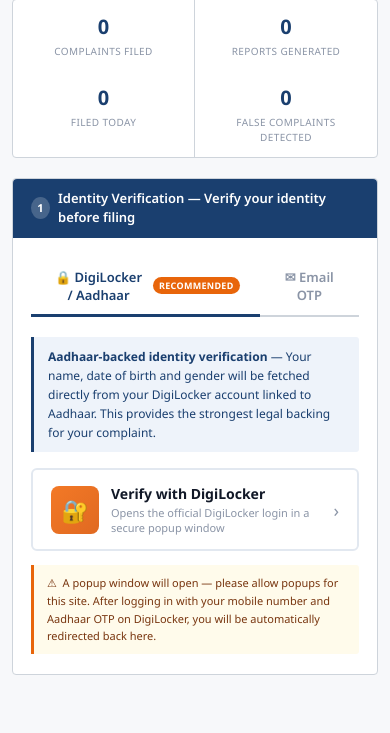
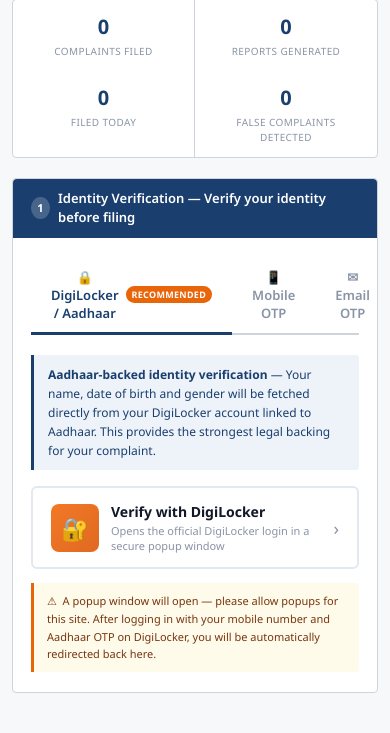
Before and after one commit to keshavhacker1609/AutoJustice-AI-NEXUS, a FastAPI app: template backend/templates/citizen_portal.html in a window 390 px wide. Shown: the part 471-1204 px from the top of the page. Run offline with FastAPI, Linux system fonts and the light colour scheme; the template is opened without the code that fills it, so the values that code supplies are empty.

Commit message:
feat: Mobile OTP tab via Fast2SMS + 3-way verification (DigiLocker / Phone OTP / Email OTP)

```diff
--- a/backend/static/js/citizen.js
+++ b/backend/static/js/citizen.js
@@ -31,23 +31,196 @@ let _dlPopupTimer = null;            // Timer for DigiLocker popup poll
 
 // ── Verification Tab Switcher ────────────────────────────────────────────────
 
+let phoneResendCountdownTimer = null;
+let verifiedPhone = null;
+
 function switchVerifyTab(tab) {
-  const dlTab  = document.getElementById('tab-digilocker');
-  const emlTab = document.getElementById('tab-email');
-  const dlPanel  = document.getElementById('vt-digilocker');
-  const emlPanel = document.getElementById('vt-email');
+  // Hide all panels and deactivate all tabs
+  ['digilocker', 'phone', 'email'].forEach(t => {
+    const tabEl   = document.getElementById(`tab-${t}`);
+    const panelEl = document.getElementById(`vt-${t}`);
+    if (tabEl)   tabEl.classList.remove('active');
+    if (panelEl) panelEl.style.display = 'none';
+  });
+  // Show selected
+  const active = document.getElementById(`tab-${tab}`);
+  const panel  = document.getElementById(`vt-${tab}`);
+  if (active) active.classList.add('active');
+  if (panel)  panel.style.display = '';
+}
 
-  if (tab === 'digilocker') {
-    dlTab.classList.add('active');
-    emlTab.classList.remove('active');
-    if (dlPanel)  dlPanel.style.display  = '';
-    if (emlPanel) emlPanel.style.display = 'none';
-  } else {
-    emlTab.classList.add('active');
-    dlTab.classList.remove('active');
-    if (emlPanel) emlPanel.style.display = '';
-    if (dlPanel)  dlPanel.style.display  = 'none';
+// ── Mobile Phone OTP Verification ────────────────────────────────────────────
+
+async function sendPhoneOTP() {
+  const phoneInput = document.getElementById('phoneNumber');
+  const phone = phoneInput ? phoneInput.value.trim().replace(/\D/g, '') : '';
+
+  if (!phone || !/^[6-9]\d{9}$/.test(phone)) {
+    if (phoneInput) phoneInput.style.borderColor = 'var(--red)';
+    showToast('Enter a valid 10-digit Indian mobile number (starts with 6-9).', 'err');
+    if (phoneInput) phoneInput.focus();
+    return;
   }
+  if (phoneInput) phoneInput.style.borderColor = '';
+
+  const btn = document.getElementById('sendPhoneOtpBtn');
+  btn.disabled = true;
+  btn.textContent = 'Sending…';
+
+  try {
+    const res = await fetch('/api/auth/send-otp', {
+      method: 'POST',
+      headers: { 'Content-Type': 'application/json' },
+      body: JSON.stringify({ phone }),
+    });
+    const data = await res.json();
+    if (!res.ok) throw new Error(data.detail || 'Failed to send OTP');
+
+    document.getElementById('phoneOtpEntryRow').style.display = 'block';
+    if (phoneInput) phoneInput.readOnly = true;
+    btn.style.display = 'none';
+
+    document.getElementById('p0').focus();
+    showToast('OTP sent to your mobile!', 'ok');
+    _startPhoneResendCountdown(60);
+
+    // DEV mode: if SMS disabled, OTP is in server logs — show hint
+    if (data.dev_note) {
+      showToast('⚠ SMS not configured — check server terminal for OTP', 'err');
+    }
+
+  } catch (err) {
+    btn.disabled = false;
+    btn.textContent = 'Send OTP';
+    showToast(err.message, 'err');
+  }
+}
+
+async function verifyPhoneOTP() {
+  const digits = ['p0','p1','p2','p3','p4','p5'].map(id => {
+    const el = document.getElementById(id);
+    return el ? el.value.trim() : '';
+  });
+  const otp = digits.join('');
+
+  if (otp.length !== 6 || !/^\d{6}$/.test(otp)) {
+    showToast('Please enter the complete 6-digit OTP.', 'err');
+    document.getElementById('p0').focus();
+    return;
+  }
+
+  const phone = document.getElementById('phoneNumber').value.trim().replace(/\D/g, '');
+  const btn = document.getElementById('verifyPhoneOtpBtn');
+  btn.disabled = true;
+  btn.textContent = 'Verifying…';
+
+  try {
+    const res = await fetch('/api/auth/verify-otp', {
+      method: 'POST',
+      headers: { 'Content-Type': 'application/json' },
+      body: JSON.stringify({ phone, otp }),
+    });
+    const data = await res.json();
+    if (!res.ok) throw new Error(data.detail || 'Verification failed');
+
+    otpSessionToken = data.session_token;
+    verifiedPhone   = phone;
+
+    // Hide verify section
+    const vs = document.getElementById('verify-section');
+    if (vs) vs.style.display = 'none';
+
+    if (phoneResendCountdownTimer) clearInterval(phoneResendCountdownTimer);
+
+    // Show verified banner
+    const banner = document.getElementById('verifiedBanner');
+    if (banner) banner.classList.add('show');
+    const bannerTitle = document.getElementById('verifiedBannerTitle');
+    if (bannerTitle) bannerTitle.textContent = 'Mobile Number Verified';
+    const ve = document.getElementById('verifiedEmail');
+    if (ve) ve.textContent = '+91 ' + phone + ' — Verified via SMS OTP';
+
+    // Reveal form and pre-fill phone
+    document.getElementById('formSection').style.display = 'block';
+    const phoneField = document.getElementById('complainant_phone');
+    if (phoneField) {
+      phoneField.value    = phone;
+      phoneField.readOnly = true;
+      phoneField.style.background = 'var(--gray-50)';
+      phoneField.title = 'Phone verified via OTP';
+    }
+
+    showToast('✓ Mobile number verified!', 'ok');
+    window.scrollTo({ top: 0, behavior: 'smooth' });
+
+  } catch (err) {
+    btn.disabled = false;
+    btn.textContent = 'Verify OTP';
+    showToast(err.message, 'err');
+    document.querySelectorAll('.phone-otp-digit').forEach(el => {
+      el.style.borderColor = 'var(--red)';
+      setTimeout(() => { el.style.borderColor = ''; }, 1500);
+    });
+  }
+}
+
+async function resendPhoneOTP() {
+  const btn = document.getElementById('phoneResendBtn');
+  if (btn.disabled) return;
+  const phone = document.getElementById('phoneNumber').value.trim().replace(/\D/g, '');
+  btn.disabled = true;
+  try {
+    const res = await fetch('/api/auth/send-otp', {
+      method: 'POST',
+      headers: { 'Content-Type': 'application/json' },
+      body: JSON.stringify({ phone }),
+    });
+    const data = await res.json();
+    if (!res.ok) throw new Error(data.detail || 'Failed to resend');
+    ['p0','p1','p2','p3','p4','p5'].forEach(id => {
+      const el = document.getElementById(id); if (el) el.value = '';
+    });
+    document.getElementById('p0').focus();
+    showToast('New OTP sent to your mobile!', 'ok');
+    _startPhoneResendCountdown(60);
+  } catch (err) {
+    showToast(err.message, 'err');
+    btn.disabled = false;
+  }
+}
+
+function resetPhoneOtpFlow() {
+  const phoneInput = document.getElementById('phoneNumber');
+  if (phoneInput) { phoneInput.readOnly = false; phoneInput.value = ''; phoneInput.focus(); }
+  document.getElementById('phoneOtpEntryRow').style.display = 'none';
+  const sendBtn = document.getElementById('sendPhoneOtpBtn');
+  if (sendBtn) { sendBtn.style.display = ''; sendBtn.disabled = false; sendBtn.textContent = 'Send OTP'; }
+  const verifyBtn = document.getElementById('verifyPhoneOtpBtn');
+  if (verifyBtn) { verifyBtn.disabled = false; verifyBtn.textContent = 'Verify OTP'; }
+  ['p0','p1','p2','p3','p4','p5'].forEach(id => { const el = document.getElementById(id); if (el) el.value = ''; });
+  if (phoneResendCountdownTimer) clearInterval(phoneResendCountdownTimer);
+  const rb = document.getElementById('phoneResendBtn');
+  if (rb) rb.disabled = true;
+  const rt = document.getElementById('phoneResendTimer');
+  if (rt) rt.textContent = '60';
+}
+
+function _startPhoneResendCountdown(seconds) {
+  if (phoneResendCountdownTimer) clearInterval(phoneResendCountdownTimer);
+  let remaining = seconds;
+  const timerEl = document.getElementById('phoneResendTimer');
+  const resendBtn = document.getElementById('phoneResendBtn');
+  if (resendBtn) resendBtn.disabled = true;
+  if (timerEl) timerEl.textContent = remaining;
+  phoneResendCountdownTimer = setInterval(() => {
+    remaining -= 1;
+    if (timerEl) timerEl.textContent = remaining;
+    if (remaining <= 0) {
+      clearInterval(phoneResendCountdownTimer);
+      phoneResendCountdownTimer = null;
+      if (resendBtn) resendBtn.disabled = false;
+    }
+  }, 1000);
 }
 
 // ── DigiLocker Aadhaar Verification ──────────────────────────────────────────
@@ -683,6 +856,11 @@ function buildReview() {
           <span><strong>Gender:</strong> ${escapeHtml(genderMap[digilockerProfile.gender] || digilockerProfile.gender || '—')}</span>
         </div>
       </div>`;
+  } else if (otpSessionToken && verifiedPhone) {
+    idVerifyBadge = `
+      <div style="background:#f0fdf4;border:1.5px solid #86efac;border-radius:5px;padding:10px 14px;margin-bottom:12px;font-size:12px;">
+        <span style="font-weight:700;color:#14532d;">✓ Mobile Verified via SMS OTP — +91 ${escapeHtml(verifiedPhone)}</span>
+      </div>`;
   } else if (otpSessionToken) {
     idVerifyBadge = `
       <div style="background:#f0fdf4;border:1.5px solid #86efac;border-radius:5px;padding:10px 14px;margin-bottom:12px;font-size:12px;">
@@ -881,14 +1059,39 @@ function escapeHtml(str) {
 
 document.addEventListener('DOMContentLoaded', () => {
   _setupOtpDigits();
+  _setupPhoneOtpDigits();
   _setupCharCounter();
   setupDropzone();
   setupFormSubmit();
   loadLiveStats();
   setInterval(loadLiveStats, 30000);
 
-  // Default: DigiLocker tab is active (already set in HTML)
-  // If JS loads and DigiLocker tab exists, ensure it's shown
+  // Default: DigiLocker tab active
   const dlTab = document.getElementById('vt-digilocker');
   if (dlTab) dlTab.style.display = '';
 });
+
+function _setupPhoneOtpDigits() {
+  const digits = document.querySelectorAll('.phone-otp-digit');
+  digits.forEach((input, idx) => {
+    input.addEventListener('input', (e) => {
+      const val = e.target.value.replace(/\D/g, '');
+      e.target.value = val.slice(-1);
+      if (val && idx < digits.length - 1) digits[idx + 1].focus();
+      if (idx === digits.length - 1 && val) verifyPhoneOTP();
+    });
+    input.addEventListener('keydown', (e) => {
+      if (e.key === 'Backspace' && !e.target.value && idx > 0) digits[idx - 1].focus();
+      if (e.key === 'ArrowLeft'  && idx > 0) digits[idx - 1].focus();
+      if (e.key === 'ArrowRight' && idx < digits.length - 1) digits[idx + 1].focus();
+    });
+    input.addEventListener('paste', (e) => {
+      e.preventDefault();
+      const pasted = (e.clipboardData || window.clipboardData).getData('text').replace(/\D/g, '');
+      pasted.split('').slice(0, 6).forEach((ch, i) => { if (digits[i]) digits[i].value = ch; });
+      const next = Math.min(pasted.length, digits.length - 1);
+      digits[next].focus();
+      if (pasted.length >= 6) verifyPhoneOTP();
+    });
+  });
+}
--- a/backend/templates/citizen_portal.html
+++ b/backend/templates/citizen_portal.html
@@ -576,6 +576,9 @@
             🔒 DigiLocker / Aadhaar
             <span class="vtab-badge">RECOMMENDED</span>
           </button>
+          <button class="vtab" id="tab-phone" onclick="switchVerifyTab('phone')">
+            📱 Mobile OTP
+          </button>
           <button class="vtab" id="tab-email" onclick="switchVerifyTab('email')">
             ✉ Email OTP
           </button>
@@ -643,6 +646,59 @@
           </div>
 
         </div><!-- /vt-digilocker -->
+
+        <!-- ════ Mobile OTP Tab ════ -->
+        <div id="vt-phone" style="display:none">
+          <div class="notice-box" style="margin-bottom:16px">
+            A <strong>6-digit OTP</strong> will be sent to your Indian mobile number via SMS.
+            Your number is only used for verification — never stored in plaintext.
+          </div>
+
+          <!-- Phone input row -->
+          <div id="phoneInputRow">
+            <div class="otp-row">
+              <div class="form-group" style="flex:1">
+                <label for="phoneNumber">Mobile Number <span class="req">*</span></label>
+                <div style="display:flex;align-items:center;gap:0">
+                  <span style="padding:9px 12px;background:var(--gray-50);border:1px solid var(--border);border-right:none;border-radius:3px 0 0 3px;font-size:13px;color:var(--gray-600);white-space:nowrap">🇮🇳 +91</span>
+                  <input type="tel" id="phoneNumber" placeholder="10-digit mobile number"
+                    maxlength="10" inputmode="numeric" pattern="[6-9][0-9]{9}"
+                    style="border-radius:0 3px 3px 0;flex:1" />
+                </div>
+                <span class="f-hint">Enter your 10-digit Indian mobile number (starts with 6-9)</span>
+              </div>
+              <button class="btn btn-primary" id="sendPhoneOtpBtn" onclick="sendPhoneOTP()" style="margin-bottom:18px;white-space:nowrap">
+                Send OTP
+              </button>
+            </div>
+          </div>
+
+          <!-- OTP entry (hidden until sent) -->
+          <div id="phoneOtpEntryRow" style="display:none; margin-top:14px;">
+            <div style="background:#f7f9fc;border:1px solid #c3d4e8;border-radius:3px;padding:14px 16px;margin-bottom:14px;">
+              <p style="font-size:12px;color:var(--gov-blue);font-weight:600;margin-bottom:2px;">OTP sent to your mobile</p>
+              <p style="font-size:11px;color:var(--gray-400);">Check your SMS inbox. Valid for 5 minutes.</p>
+            </div>
+            <div class="form-group" style="margin-bottom:12px;">
+              <label>Enter 6-digit OTP <span class="req">*</span></label>
+              <div class="otp-digits">
+                <input type="text" class="phone-otp-digit" maxlength="1" inputmode="numeric" pattern="[0-9]" id="p0" />
+                <input type="text" class="phone-otp-digit" maxlength="1" inputmode="numeric" pattern="[0-9]" id="p1" />
+                <input type="text" class="phone-otp-digit" maxlength="1" inputmode="numeric" pattern="[0-9]" id="p2" />
+                <input type="text" class="phone-otp-digit" maxlength="1" inputmode="numeric" pattern="[0-9]" id="p3" />
+                <input type="text" class="phone-otp-digit" maxlength="1" inputmode="numeric" pattern="[0-9]" id="p4" />
+                <input type="text" class="phone-otp-digit" maxlength="1" inputmode="numeric" pattern="[0-9]" id="p5" />
+              </div>
+            </div>
+            <div style="display:flex;gap:10px;align-items:center;flex-wrap:wrap;">
+              <button class="btn btn-success" id="verifyPhoneOtpBtn" onclick="verifyPhoneOTP()">Verify OTP</button>
+              <button class="btn btn-secondary" id="phoneResendBtn" onclick="resendPhoneOTP()" disabled>
+                Resend OTP (<span id="phoneResendTimer">60</span>s)
+              </button>
+              <button class="btn btn-secondary" onclick="resetPhoneOtpFlow()" style="margin-left:auto;font-size:11px">Change Number</button>
+            </div>
+          </div>
+        </div><!-- /vt-phone -->
 
         <!-- ════ Email OTP Tab ════ -->
         <div id="vt-email" style="display:none">
--- a/requirements.txt
+++ b/requirements.txt
@@ -15,7 +15,7 @@ email-validator==2.2.0
 
 # ─── Database (SQLite prototype → PostgreSQL production) ─────────────────────
 sqlalchemy==2.0.32
-psycopg2-binary==2.9.9   # PostgreSQL — required on Render
+# psycopg2-binary==2.9.9   # PostgreSQL — required on Render (not needed for local SQLite dev)
 
 # ─── AI & OCR ─────────────────────────────────────────────────────────────────
 google-genai>=1.0.0
```
